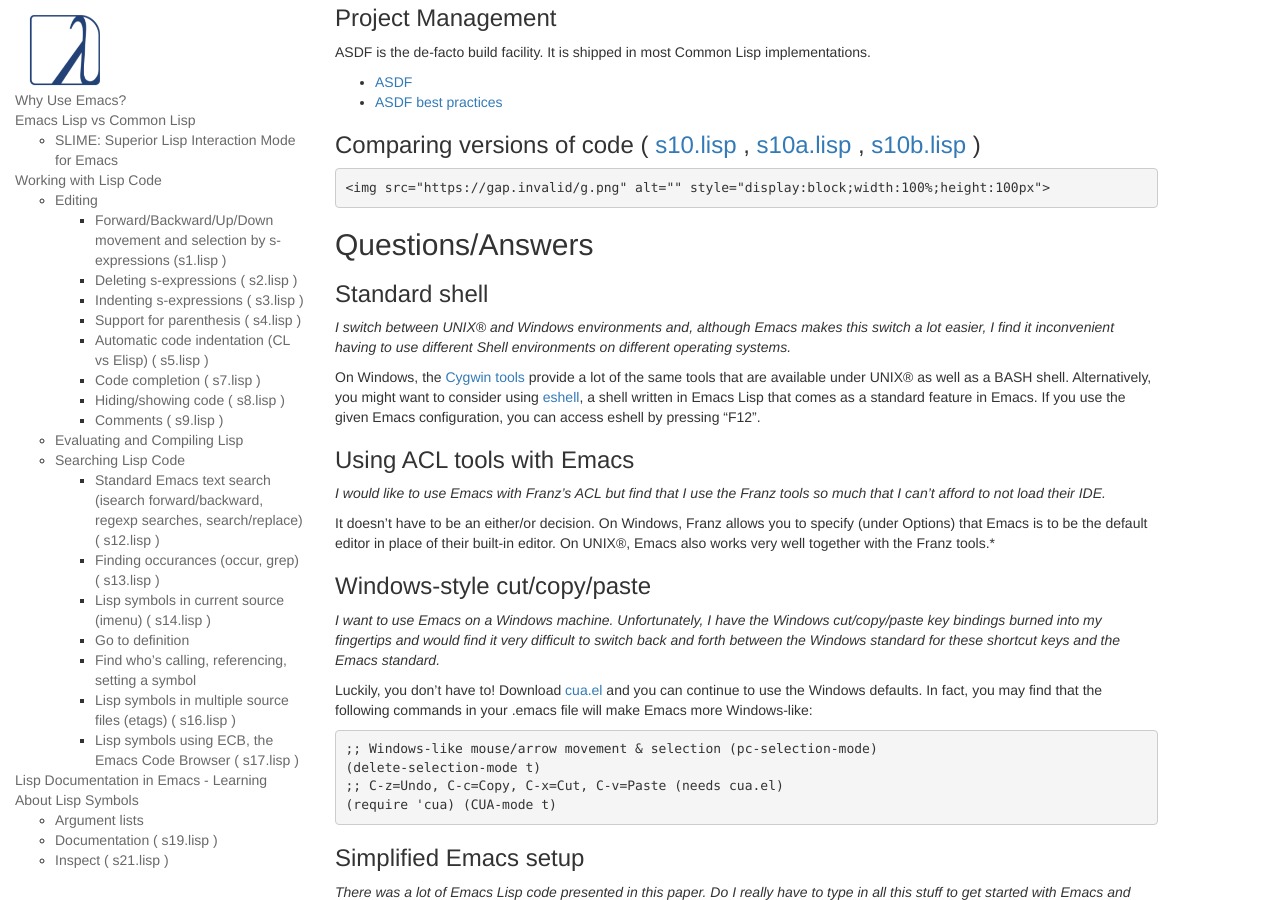
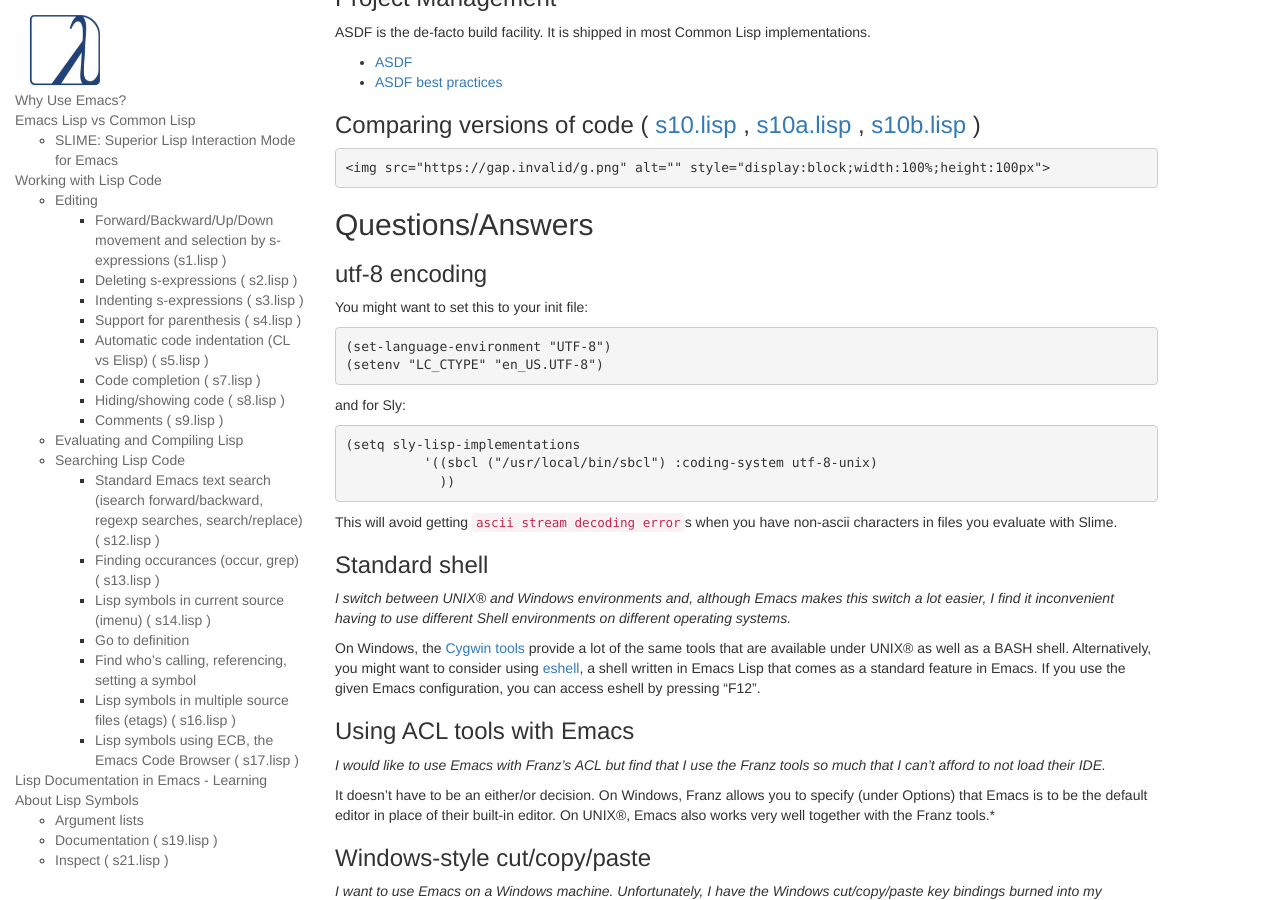
Before and after one commit to LispCookbook/cl-cookbook, a Jekyll site: the page built from emacs-ide.md, in a window 1280 px wide and 900 px high, scrolled down 4028 px. Built offline with Jekyll 4.4.1, drawn with Linux system fonts in a browser that asks for light colours.

Commit message:
utf-8: also give settings for Slime and Sly

```diff
--- a/emacs-ide.md
+++ b/emacs-ide.md
@@ -315,6 +314,27 @@
 
 ## Questions/Answers
 
+### utf-8 encoding
+
+You might want to set this to your init file:
+
+~~~lisp
+(set-language-environment "UTF-8")
+(setenv "LC_CTYPE" "en_US.UTF-8")
+~~~
+
+and for Sly:
+
+~~~lisp
+(setq sly-lisp-implementations
+          '((sbcl ("/usr/local/bin/sbcl") :coding-system utf-8-unix)
+            ))
+~~~
+
+This will avoid getting `ascii stream decoding error`s when you have
+non-ascii characters in files you evaluate with Slime.
+
+
 ### Standard shell
 
 *I switch between UNIX® and Windows environments and, although
```
Also changed, not shown: other parts of emacs-ide.md (+0 -1 lines).
